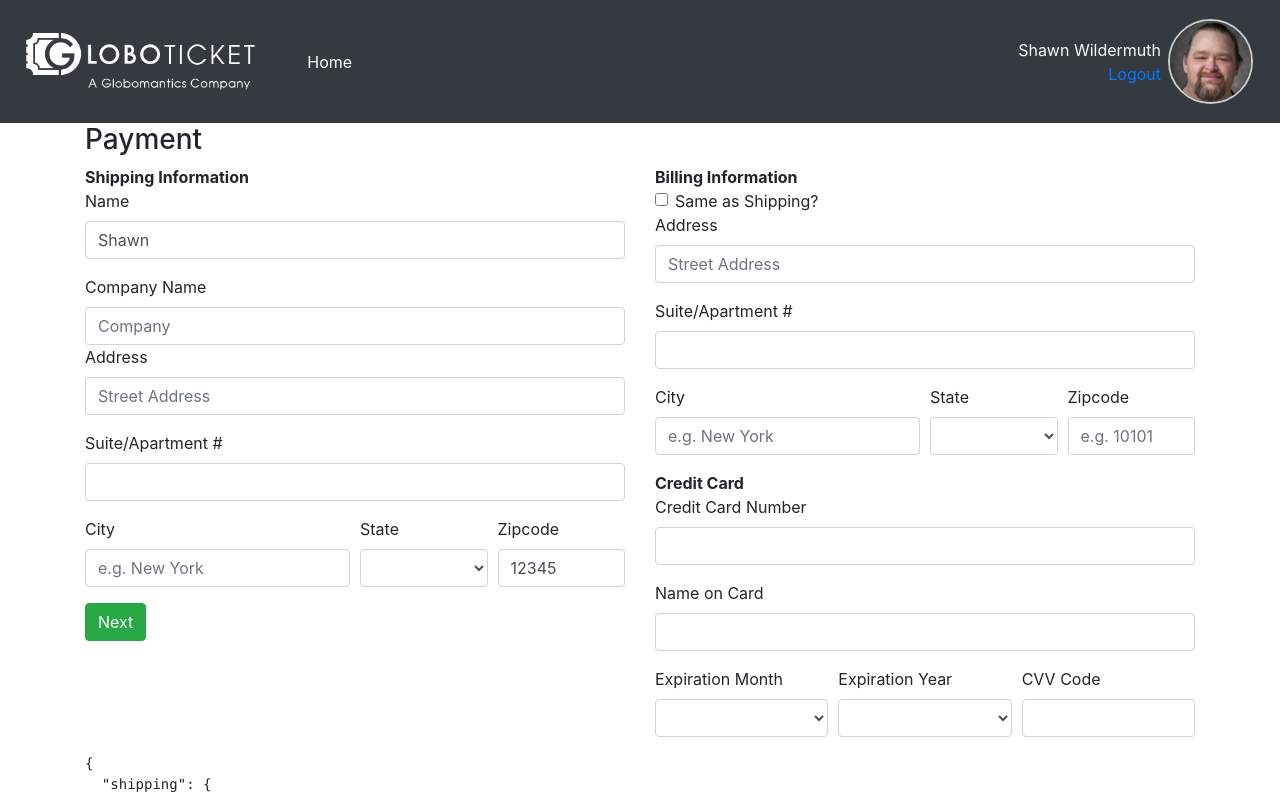
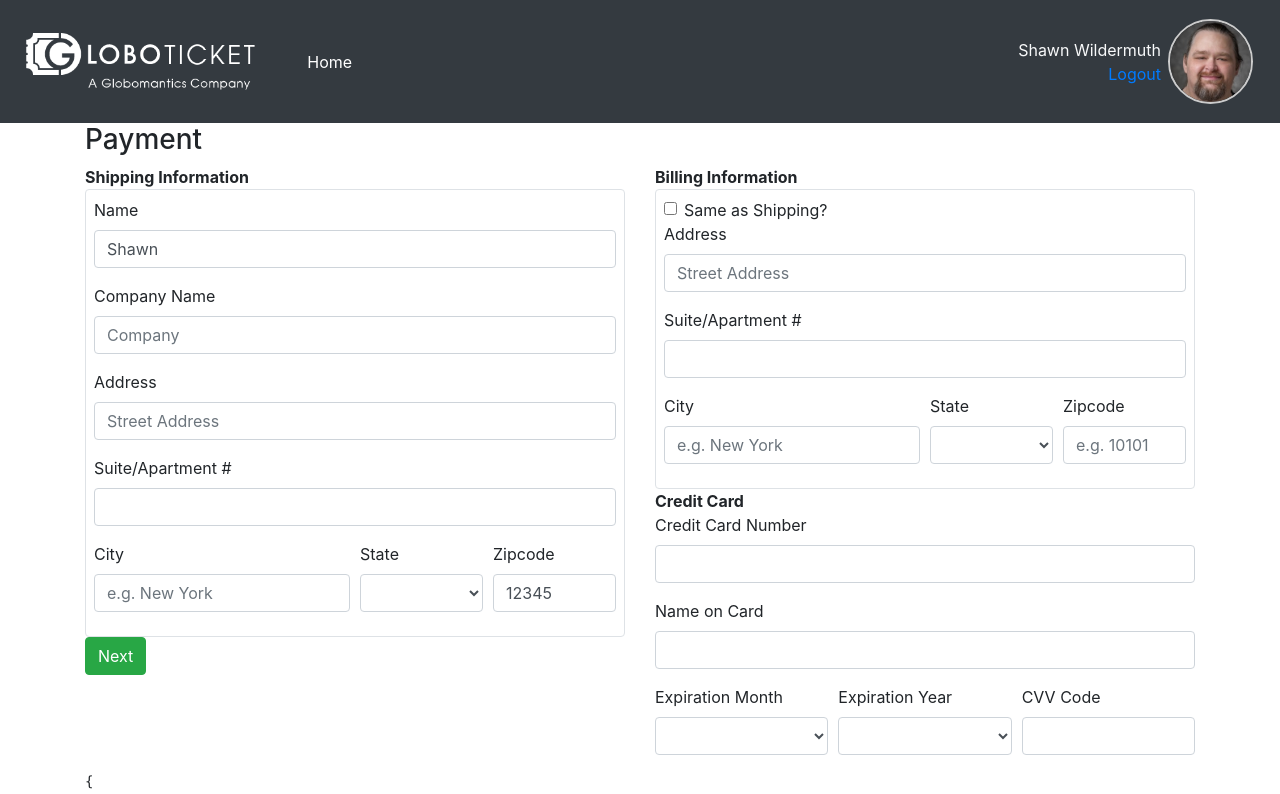
Before and after one commit to leogiraldimg/building_forms_with_vue, a Vue app in the folder vue-forms/: page / in a window 1280 px wide. Shown: the top 794 px of the page. Built offline with nearby package versions, Linux system fonts and the light colour scheme.

Commit message:
feat: includes using slots

```diff
--- a/vue-forms/src/views/AddressView.vue
+++ b/vue-forms/src/views/AddressView.vue
@@ -1,5 +1,6 @@
 <template>
-  <div>
+  <div class="border rounded p-2">
+    <slot />
     <div class="form-group">
       <label for="address1">Address</label>
       <input
--- a/vue-forms/src/views/PaymentView.vue
+++ b/vue-forms/src/views/PaymentView.vue
@@ -6,6 +6,7 @@
       <div class="row">
         <div class="col-md-6">
           <div><strong>Shipping Information</strong></div>
+          <AddressView :address="payment.shipping">
             <div class="form-group">
               <label for="name">Name</label>
               <input
@@ -25,14 +26,15 @@
                 placeholder="Company"
                 v-model="payment.shipping.company"
               />
-            <AddressView :address="payment.shipping" />
+            </div>
+          </AddressView>
           <div class="form-group">
             <input type="submit" value="Next" class="btn btn-success" />
           </div>
         </div>
-        </div>
         <div class="col-md-6">
           <div><strong>Billing Information</strong></div>
+          <AddressView :address="payment.billing" :isDisabled="payment.billing.sameAsShipping">
             <div class="form-check">
               <input
                 type="checkbox"
@@ -44,7 +46,7 @@
                 >Same as Shipping?</label
               >
             </div>
-          <AddressView :address="payment.billing" :isDisabled="payment.billing.sameAsShipping" />
+          </AddressView>
           <div><strong>Credit Card</strong></div>
           <div class="form-group">
             <label for="ccNumber">Credit Card Number</label>
```
Lines whose indentation alone changed are shown as unchanged.
